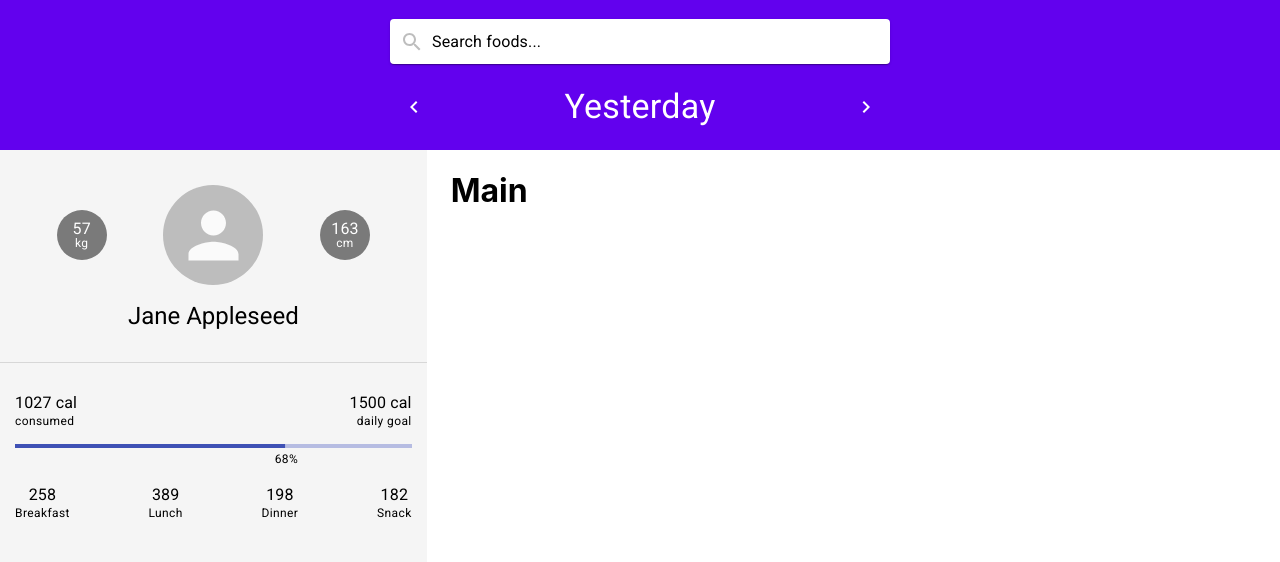
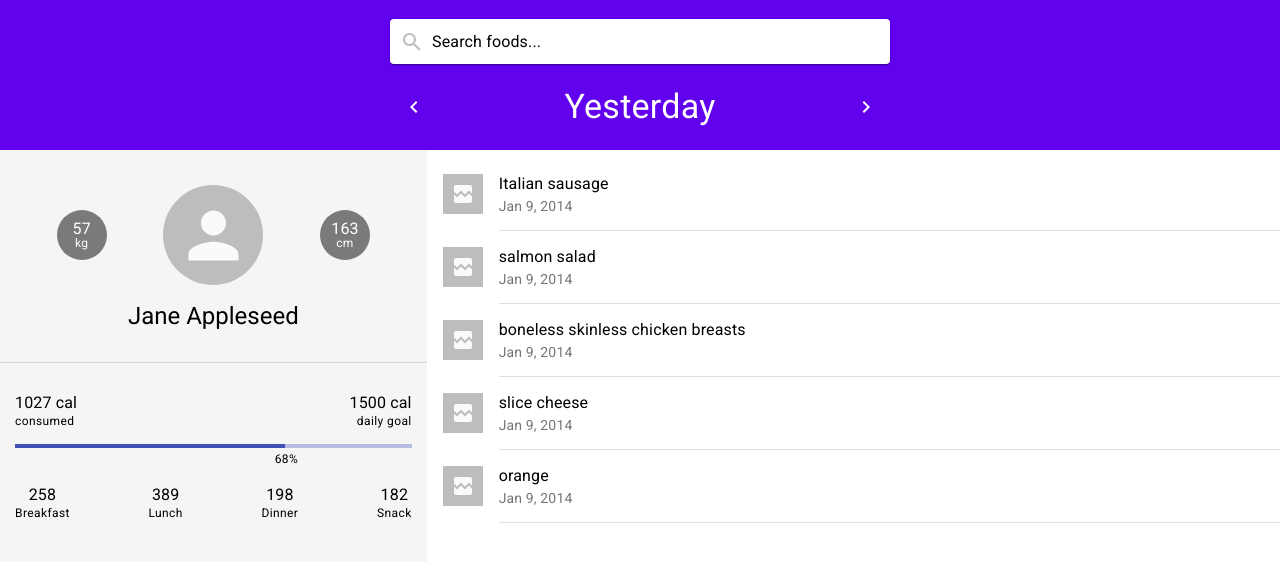
Before and after one commit to livelifedev/food-nutri-v2, a React (Create React App) app: page / in a window 1280 px wide. Both pictures are taken after a click on the button 414 px from the left and 107 px from the top of the page. Shown: the top 562 px of the page. Built offline with nearby package versions, Linux system fonts and the light colour scheme.

Commit message:
updated intake list render

```diff
--- a/src/App.jsx
+++ b/src/App.jsx
@@ -60,7 +60,7 @@ const App = () => {
           <Sidebar intakeData={dataPoints[cyclePosition]} />
         </Grid>
         <Grid item xs={8} className={classes.main}>
-          <Main />
+          <Main intakeData={dataPoints[cyclePosition]} />
         </Grid>
       </Grid>
     </Box>
--- a/src/components/Main.jsx
+++ b/src/components/Main.jsx
@@ -1,10 +1,33 @@
 import React from 'react';
-import { Container } from '@material-ui/core';
+import {
+  List, ListItem, ListItemText, ListItemAvatar, Avatar, Divider,
+} from '@material-ui/core';
+import BrokenImageIcon from '@material-ui/icons/BrokenImage';
+import Box from '@material-ui/core/Box';
 
-const Main = () => (
-  <Container>
-    <h1>Main</h1>
-  </Container>
-);
+const addIdToList = ((arr) => arr.map((item, index) => ({ ...item, id: index })));
+
+const Main = ({ intakeData }) => {
+  const { intake_list: intakeList } = intakeData;
+  const mappedIntakeList = addIdToList(intakeList);
+
+  return (
+    <Box>
+      <List>
+        {mappedIntakeList.map((item) => (
+          <React.Fragment key={item.id}>
+            <ListItem>
+              <ListItemAvatar>
+                <Avatar variant="square"><BrokenImageIcon /></Avatar>
+              </ListItemAvatar>
+              <ListItemText primary={item.food_name} secondary="Jan 9, 2014" />
+            </ListItem>
+            <Divider variant="inset" component="li" />
+          </React.Fragment>
+        ))}
+      </List>
+    </Box>
+  );
+};
 
 export default Main;
```
